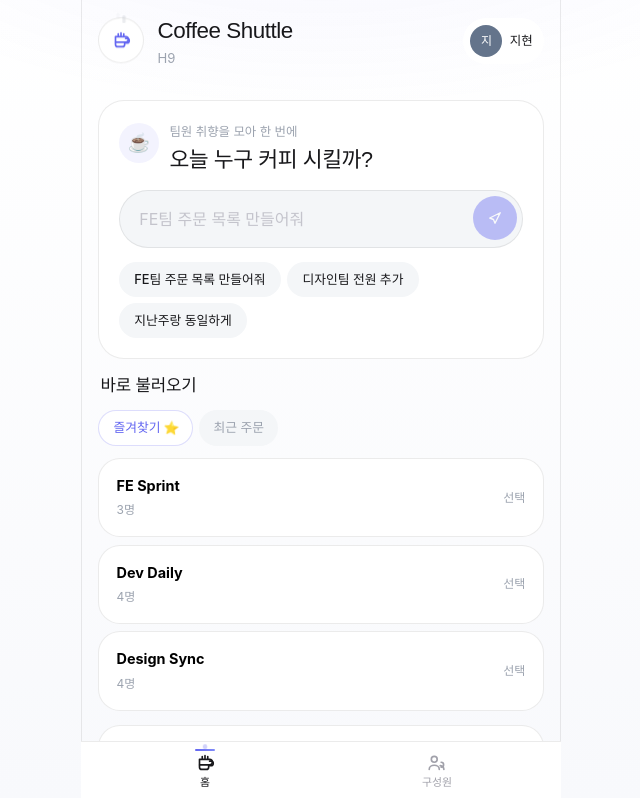
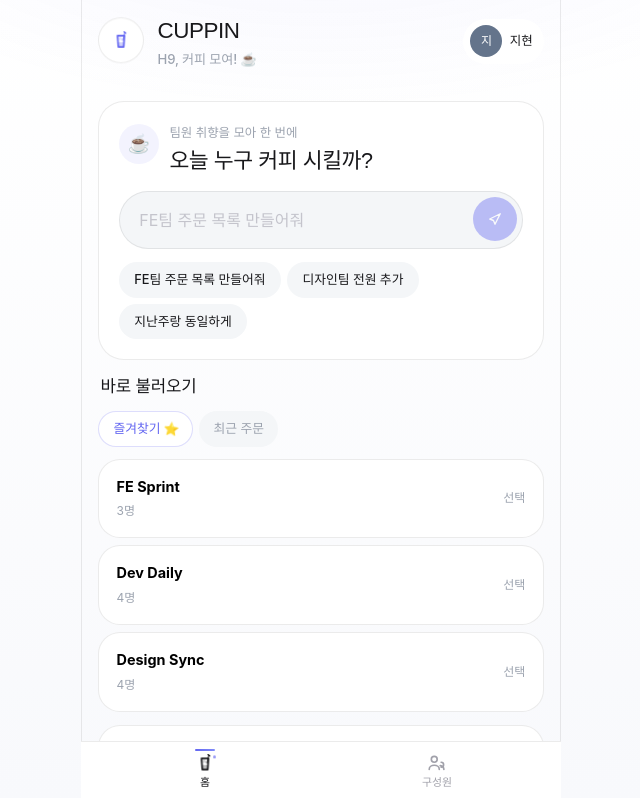
Before and after one commit to hyeony/2026kpi, a React (Vite) app in the folder coffee/: page / in a window 1280 px wide. Shown: the top 798 px of the page, without its empty margins (319-959 px from the left). Built offline with nearby package versions, Linux system fonts and the light colour scheme; a web font is replaced by a local one.

Commit message:
feat: 타이틀 수정, 슬로건 추가

```diff
--- a/coffee/index.html
+++ b/coffee/index.html
@@ -6,7 +6,7 @@
     <meta name="viewport" content="width=device-width, initial-scale=1.0, viewport-fit=cover" />
     <meta name="theme-color" content="#6366f1" />
     <meta name="apple-mobile-web-app-capable" content="yes" />
-    <title>Coffee Shuttle · H9</title>
+    <title>CUPPIN · H9</title>
   </head>
   <body>
     <!-- 주석 -->
--- a/coffee/src/App.css
+++ b/coffee/src/App.css
@@ -90,18 +90,17 @@
   place-items: center;
 }
 
-.bottom-nav__icon--steam::after {
+.bottom-nav__icon--ice::after {
   content: '';
   position: absolute;
-  top: -2px;
-  left: 50%;
-  width: 4px;
-  height: 5px;
-  margin-left: -2px;
-  border-radius: 999px;
+  top: 2px;
+  right: 0;
+  width: 3px;
+  height: 3px;
+  border-radius: 50%;
   background: var(--ai-accent);
   opacity: 0;
-  animation: steamRise 2.2s ease-in-out infinite;
+  animation: condenseDrop 2.4s ease-in-out infinite;
 }
 
 .app {
@@ -161,29 +160,40 @@
   animation: cupFloat 3s ease-in-out infinite;
 }
 
-.hero__logo-steam {
-  position: absolute;
-  top: 4px;
-  left: 50%;
-  transform: translateX(-50%);
-  display: flex;
-  gap: 3px;
-  pointer-events: none;
-}
-
-.hero__logo-steam span {
-  display: block;
-  width: 3px;
-  height: 6px;
-  border-radius: 999px;
-  background: var(--text-muted);
-  opacity: 0.35;
-  animation: steamRise 2s ease-in-out infinite;
-}
-
-.hero__logo-steam span:nth-child(2) {
-  animation-delay: 0.35s;
-  height: 8px;
+.iced-icon__ice {
+  transform-box: fill-box;
+  transform-origin: center;
+}
+
+.iced-icon__ice--1 {
+  animation: iceBob 2.2s ease-in-out infinite;
+}
+
+.iced-icon__ice--2 {
+  animation: iceBob 2.2s ease-in-out 0.45s infinite;
+}
+
+.iced-icon__liquid {
+  animation: liquidShimmer 3s ease-in-out infinite;
+}
+
+.iced-icon__bubble {
+  transform-box: fill-box;
+  transform-origin: center;
+}
+
+.iced-icon__bubble--1 {
+  animation: bubbleRise 2.8s ease-in-out infinite;
+}
+
+.iced-icon__bubble--2 {
+  animation: bubbleRise 2.8s ease-in-out 0.9s infinite;
+}
+
+.iced-icon__straw {
+  transform-box: fill-box;
+  transform-origin: 16px 4px;
+  animation: strawSway 3.5s ease-in-out infinite;
 }
 
 .hero__brand h1 {
@@ -193,10 +203,12 @@
   color: var(--text);
 }
 
-.hero__brand p {
+.hero__slogan {
   font-size: 0.82rem;
-  color: var(--text-muted);
-  margin-top: 0.1rem;
+  font-weight: 500;
+  color: var(--text-muted);
+  margin-top: 0.15rem;
+  letter-spacing: -0.01em;
 }
 
 .hero__stats {
--- a/coffee/src/App.tsx
+++ b/coffee/src/App.tsx
@@ -45,15 +45,11 @@ function App() {
             <div className="hero__top">
               <div className="hero__brand">
                 <span className="hero__logo hero__logo--animated">
-                  <span className="hero__logo-steam" aria-hidden>
-                    <span />
-                    <span />
-                  </span>
-                  <CoffeeIcon size={22} />
+                  <CoffeeIcon size={22} animated />
                 </span>
                 <div>
-                  <h1>Coffee Shuttle</h1>
-                  <p>{state.companyName}</p>
+                  <h1>CUPPIN</h1>
+                  <p className="hero__slogan">{state.companyName}, 커피 모여! ☕</p>
                 </div>
               </div>
 
--- a/coffee/src/components/BottomNav.tsx
+++ b/coffee/src/components/BottomNav.tsx
@@ -26,9 +26,13 @@ export function BottomNav({ active, onChange }: Props) {
                 aria-current={isActive ? 'page' : undefined}
               >
                 <span
-                  className={`bottom-nav__icon${isActive && item.id === 'home' ? ' bottom-nav__icon--steam' : ''}`}
+                  className={`bottom-nav__icon${isActive && item.id === 'home' ? ' bottom-nav__icon--ice' : ''}`}
                 >
-                  <item.Icon size={22} />
+                  {item.id === 'home' ? (
+                    <CoffeeIcon size={22} animated={isActive} />
+                  ) : (
+                    <item.Icon size={22} />
+                  )}
                 </span>
                 <span>{item.label}</span>
               </button>
--- a/coffee/src/components/Icons.tsx
+++ b/coffee/src/components/Icons.tsx
@@ -1,17 +1,74 @@
-type IconProps = { size?: number; className?: string }
+type IconProps = { size?: number; className?: string; animated?: boolean }
 
-export function CoffeeIcon({ size = 20, className }: IconProps) {
+export function CoffeeIcon({ size = 20, className, animated = false }: IconProps) {
+  const iceClass = (slot: string) => (animated ? `iced-icon__ice iced-icon__ice--${slot}` : undefined)
+
   return (
-    <svg width={size} height={size} viewBox="0 0 24 24" fill="none" className={className} aria-hidden>
+    <svg
+      width={size}
+      height={size}
+      viewBox="0 0 24 24"
+      fill="none"
+      className={[className, animated ? 'iced-icon' : ''].filter(Boolean).join(' ')}
+      aria-hidden
+    >
       <path
-        d="M6 8h11a3 3 0 0 1 0 6H6V8Z"
+        d="M15.2 3.8l1.8 1.2"
+        stroke="currentColor"
+        strokeWidth="1.6"
+        strokeLinecap="round"
+        className={animated ? 'iced-icon__straw' : undefined}
+      />
+      <path
+        d="M15.6 5.2L14.4 12.5"
+        stroke="currentColor"
+        strokeWidth="1.4"
+        strokeLinecap="round"
+        opacity="0.65"
+        className={animated ? 'iced-icon__straw' : undefined}
+      />
+      <path
+        d="M8.2 7h7.6l-.9 12.2H9.1L8.2 7Z"
         stroke="currentColor"
         strokeWidth="1.8"
         strokeLinejoin="round"
       />
-      <path d="M17 10h1.5a2.5 2.5 0 0 1 0 5H17" stroke="currentColor" strokeWidth="1.8" strokeLinecap="round" />
-      <path d="M6 14v2.5A2.5 2.5 0 0 0 8.5 19h5A2.5 2.5 0 0 0 16 16.5V14" stroke="currentColor" strokeWidth="1.8" />
-      <path d="M9 5V7M12 4V7M15 5V7" stroke="currentColor" strokeWidth="1.8" strokeLinecap="round" />
+      <path
+        d="M8.4 14.2h7.2v4.1c0 .55-.45 1-1 1H9.4c-.55 0-1-.45-1-1v-4.1Z"
+        fill="currentColor"
+        opacity="0.28"
+        className={animated ? 'iced-icon__liquid' : undefined}
+      />
+      <rect
+        x="9.3"
+        y="9.8"
+        width="2.7"
+        height="2.7"
+        rx="0.55"
+        fill="currentColor"
+        opacity="0.18"
+        stroke="currentColor"
+        strokeWidth="0.9"
+        className={iceClass('1')}
+      />
+      <rect
+        x="12.7"
+        y="10.8"
+        width="2.4"
+        height="2.4"
+        rx="0.5"
+        fill="currentColor"
+        opacity="0.14"
+        stroke="currentColor"
+        strokeWidth="0.9"
+        className={iceClass('2')}
+      />
+      {animated && (
+        <>
+          <circle cx="10.8" cy="16.8" r="0.55" fill="currentColor" opacity="0.35" className="iced-icon__bubble iced-icon__bubble--1" />
+          <circle cx="13.4" cy="17.4" r="0.45" fill="currentColor" opacity="0.3" className="iced-icon__bubble iced-icon__bubble--2" />
+        </>
+      )}
     </svg>
   )
 }
--- a/coffee/src/index.css
+++ b/coffee/src/index.css
@@ -320,6 +320,61 @@ em {
   }
 }
 
+@keyframes iceBob {
+  0%, 100% {
+    transform: translateY(0) rotate(0deg);
+  }
+  50% {
+    transform: translateY(-1.2px) rotate(-4deg);
+  }
+}
+
+@keyframes bubbleRise {
+  0% {
+    opacity: 0;
+    transform: translateY(0);
+  }
+  25% {
+    opacity: 0.45;
+  }
+  100% {
+    opacity: 0;
+    transform: translateY(-3.5px);
+  }
+}
+
+@keyframes liquidShimmer {
+  0%, 100% {
+    opacity: 0.28;
+  }
+  50% {
+    opacity: 0.38;
+  }
+}
+
+@keyframes strawSway {
+  0%, 100% {
+    transform: rotate(0deg);
+  }
+  50% {
+    transform: rotate(3deg);
+  }
+}
+
+@keyframes condenseDrop {
+  0% {
+    opacity: 0;
+    transform: translateY(0);
+  }
+  20% {
+    opacity: 0.7;
+  }
+  100% {
+    opacity: 0;
+    transform: translateY(6px);
+  }
+}
+
 @keyframes checkPop {
   0% {
     transform: scale(0.6);
--- a/coffee/src/utils/order.ts
+++ b/coffee/src/utils/order.ts
@@ -85,7 +85,7 @@ export function formatOrderMessage(
     weekday: 'short',
   })
 
-  const lines: string[] = [`☕ ${companyName} Coffee Shuttle (${date})`, '']
+  const lines: string[] = [`☕ ${companyName} CUPPIN (${date})`, '']
 
   if (items.length === 0) {
     lines.push('참여자가 없습니다.')
```
Also changed, not shown: 1 other file (tests, documents, lock files or other folders).
